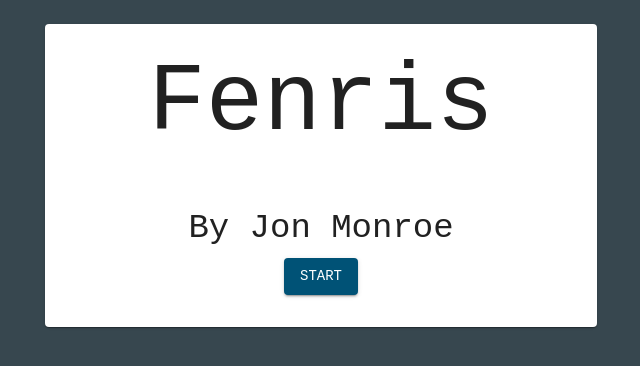
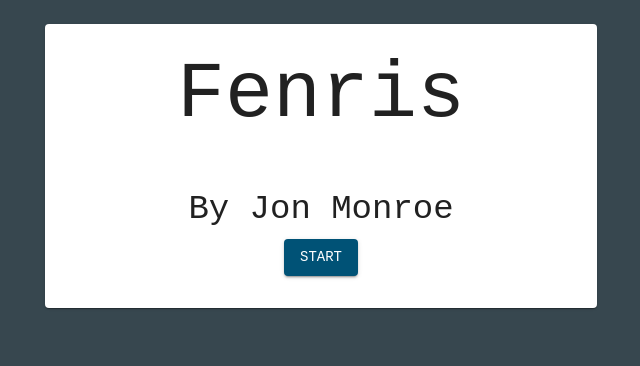
Before and after one commit to jwmonroe-outschool/project-fenris, a React (Create React App) app: page / in a window 1280 px wide. Shown: the top 366 px of the page, without its empty margins (319-959 px from the left). Built offline with nearby package versions, Linux system fonts and the light colour scheme.

Commit message:
Fix font size

```diff
--- a/src/theme.js
+++ b/src/theme.js
@@ -9,7 +9,10 @@ const theme = createMuiTheme({
   },
   typography: {
     fontFamily:
-      "Courier New,Courier,Lucida Sans Typewriter,Lucida Typewriter,monospace"
+      "Courier New,Courier,Lucida Sans Typewriter,Lucida Typewriter,monospace",
+    h1: {
+      fontSize: "5rem"
+    }
   }
 });
 
```
